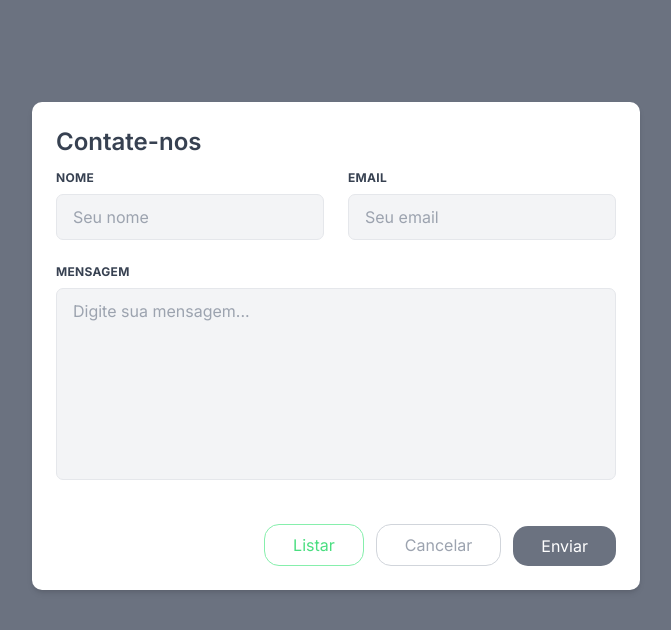
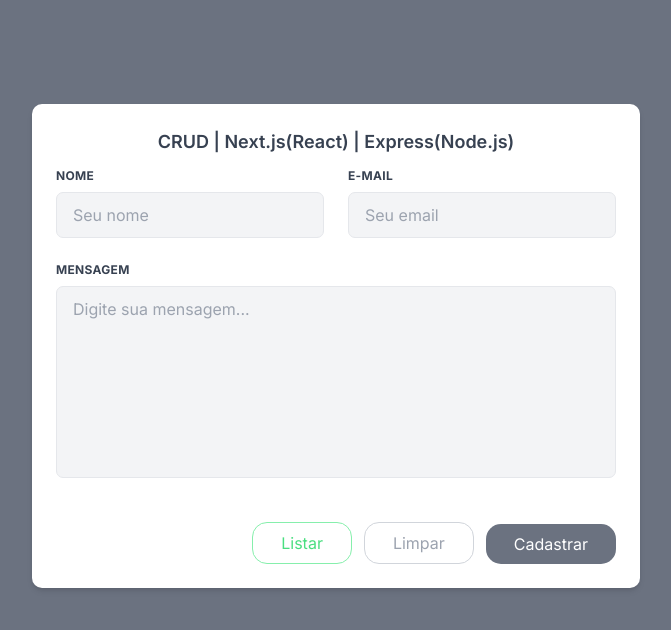
Before and after one commit to tiagosantoscosta/nextjs-form, a Next.js app: page / in a window 1280 px wide. Shown: the top 630 px of the page, without its empty margins (304-975 px from the left). Built offline with nearby package versions, Linux system fonts and the light colour scheme.

Commit message:
add feat CRUD

```diff
--- a/src/app/page.tsx
+++ b/src/app/page.tsx
@@ -20,7 +20,9 @@
 
 
   const [ showList, setShowList] = useState(false);
+  const [buttonLabel, setButtonLabel] = useState('Cadastrar');
   const [formData, setFormData] = useState({
+    id:"",
     name: "",
     email: "",
     message: ""
@@ -41,11 +43,26 @@
 
   const resetForm = () => {
     setFormData({
+      id:"",
       name: "",
       email:"",
       message:""
     });
+    setButtonLabel('Cadastrar');
   }
+
+  const msgDelete = (id: number) => {
+    const userConfirmed = window.confirm(`Tem certeza que deseja excluir o item com código: ${id} ?`);
+    if (userConfirmed) {
+        alert('Você não tem autorização pra excluir itens.');
+
+    } else {
+        console.log('Ação de exclusão cancelada.');
+    }
+  };
+
+// Exemplo de função de exclusão, que pode ser uma chamada de API
+
 
 
   const handleList = async (event: any) => {
@@ -70,13 +87,41 @@
 
       const data = await response.json();
       setUserData(data);
-      console.log('dados do banco', data);
+
     } catch (error) {
       console.log(error);
       alert('Ocorreu um erro.');
     }
   };
 
+
+  const handleEdit = async (userId: any) => {
+    try {
+      const response = await fetch(`${environment.apiUrl}/user/list/${userId}`, {
+        method: 'GET',
+        headers: {
+          'Content-Type': 'application/json',
+        },
+      });
+
+      if (!response.ok) {
+        throw new Error('Ocorreu um erro.');
+      }
+
+      const data = await response.json();
+      setFormData({
+        id: data.id,
+        name: data.name,
+        email: data.email,
+        message: data.message,
+      });
+      setButtonLabel('Salvar');
+
+    } catch (error) {
+      console.log(error);
+      alert('Ocorreu um erro.');
+    }
+  };
 
 
 
@@ -116,17 +161,18 @@
   return (
     <div className="flex flex-col items-center justify-center h-screen bg-gray-500 max-[600px]:p-6" >
       <form className="w-md max-[600px]:h-[400px]  bg-white rounded-[10px] shadow-md p-6">
-        <h2 className="text-2xl font-semibold text-gray-700 mb-3">Contate-nos</h2>
+        <h2 className="text-lg font-semibold text-gray-700 mb-3 text-center">CRUD | Next.js(React) | Express(Node.js) </h2>
         <div className="flex flex-wrap -mx-3 mb-6">
           <div className="w-full md:w-1/2 px-3 mb-6 md:mb-0">
             <label className="block uppercase tracking-wide text-gray-700 text-xs font-bold mb-2" htmlFor="name">
               Nome
             </label>
+            <input value={formData.id} type="hidden"  name="id" id="id" />
             <input className="appearance-none block w-full bg-gray-100 text-gray-700 border rounded-[7px] max-[600px]:py-1 max-[600px]:px-2 max-[600px]:text-sm py-3 px-4 mb-0 leading-tight focus:outline-none focus:bg-white"value={formData.name}  onChange={handleChange} name="name" id="name" type="text" placeholder="Seu nome" />
           </div>
           <div className="w-full md:w-1/2 px-3">
             <label className="block uppercase tracking-wide text-gray-700 text-xs font-bold mb-2" htmlFor="email">
-              Email
+              E-mail
             </label>
             <input className="appearance-none block w-full bg-gray-100 text-gray-700 border rounded-[7px] py-3 px-4 leading-tight focus:outline-none focus:bg-white focus:border-gray-500 max-[600px]:py-1 max-[600px]:px-2 max-[600px]:text-sm" onChange={handleChange} value={formData.email}  name="email" id="email" type="email" placeholder="Seu email" />
           </div>
@@ -147,25 +193,20 @@
 
           </div>
         </div>
-
         <div className="md:col-span-5 text-right">
-              <div className="inline-flex items-end gap-3 mt-5 ">
-              <ButtonTerm route="" label="Listar"  onClick={handleList} />
-               <ButtonCancel route="" label="Cancelar"  />
-                <ButtonAddLink route="" label="Enviar" onClick={handleSubmit}  />
-              </div>
-            </div>
+          <div className="inline-flex items-end gap-3 mt-5 ">
+          <ButtonTerm route="" label="Listar"  onClick={handleList} />
+            <ButtonCancel route="" label="Limpar" onClick={resetForm} />
+            <ButtonAddLink route="" label={buttonLabel} onClick={handleSubmit}  />
+          </div>
+        </div>
       </form>
 
-
-
-
-
-      <div className={`w-1/2 max-[600px]:w-full transition-all duration-500 ${showList ? 'opacity-100' : 'opacity-0'}`}>
+      <div className={`w-1/2 max-[600px]:w-full transition-all duration-500 ${showList ? 'opacity-100' : 'opacity-0'} ` }>
       <div className="w-full">
         <div className="grid gap-4">
-          <div className="overflow-auto mt-4 w-full bg-white rounded-[10px] drop-shadow-md p-8">
-            <table className="table-auto w-full text-left text-sm font-light">
+          <div className="overflow-auto mt-4 w-full bg-white rounded-[10px] drop-shadow-md p-8 overflow-y-auto max-h-96">
+            <table className="table-auto w-full text-left text-sm font-light ">
               <thead className="border-b border-gray-300 font-medium">
                 <tr>
                   <th scope="col" className="px-1 py-1 text-black">Cód.</th>
@@ -185,9 +226,8 @@
                     <td className="whitespace-nowrap px-3 py-1 lowercase text-center text-black">{user.message}</td>
                     <td className="whitespace-nowrap px-3 py-1 text-black text-center">{formatDate(user.created_at)}h</td>
                     <td className="flex justify-center py-2 text-right gap-4 ">
-
-                        <PencilSquareIcon className="h-4 w-4 hover:text-blue-500 cursor-pointer" title="Editar" />
-
+                        <PencilSquareIcon className="h-4 w-4 hover:text-blue-500 cursor-pointer" title="Editar"  onClick={() => handleEdit(user.id)} />
+                        <TrashIcon className="h-4 w-4 hover:text-blue-500 cursor-pointer" title="Excluir" onClick={ () => msgDelete(user.id)} />
                     </td>
                   </tr>
                 ))}
--- a/src/components/Buttons.tsx
+++ b/src/components/Buttons.tsx
@@ -41,13 +41,14 @@
   route: string,
   label: string,
   action?: any,
+  onClick?: (event: any) => void
 }
 
 export function ButtonCancel(props:ButtonCancelProps){
   return (
     <div className="flex w-auto max-[600px]:w-full">
       <Link href={`/${props.route}`} className="w-full">
-        <button className="rounded-[15px] max-[600px]:w-full bg-white px-7 py-2 text-gray-400 border border-gray-300 hover:bg-gray-300 hover:text-white max-[600px]:px-3 max-[600px]:py-1">{props.label}</button>
+        <button className="rounded-[15px] max-[600px]:w-full bg-white px-7 py-2 text-gray-400 border border-gray-300 hover:bg-gray-300 hover:text-white max-[600px]:px-3 max-[600px]:py-1" onClick={props.onClick}>{props.label}</button>
       </Link>
     </div>
   );
```
